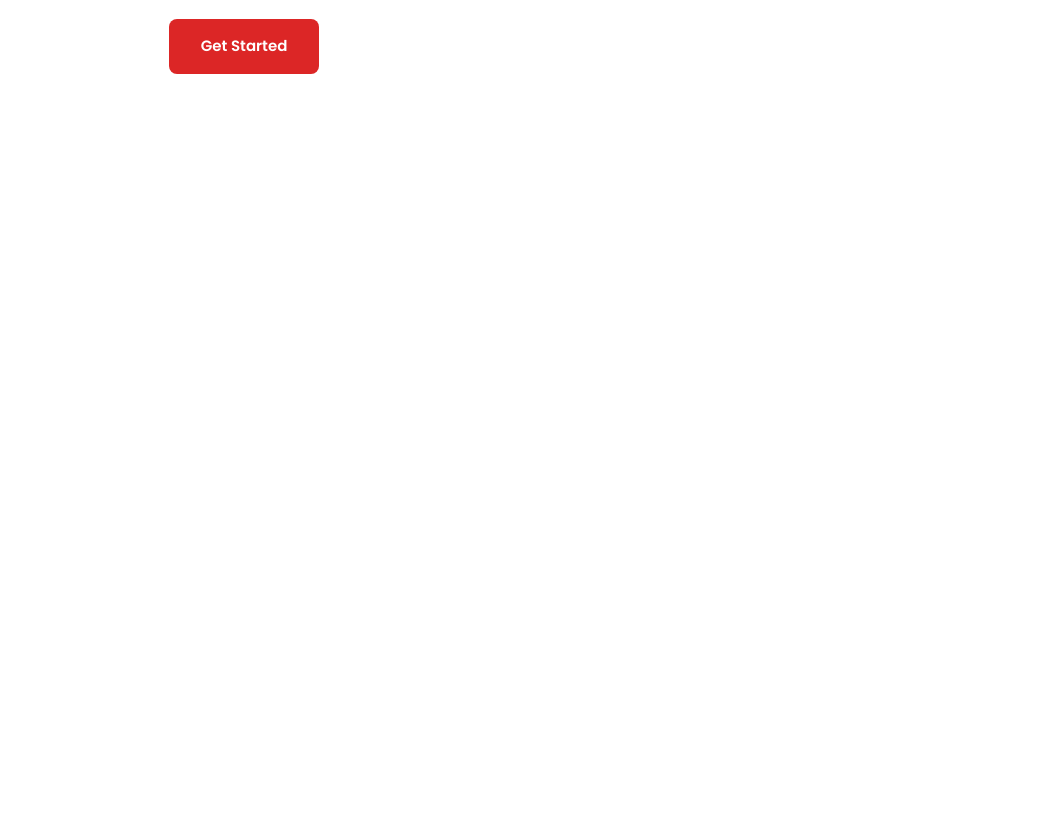
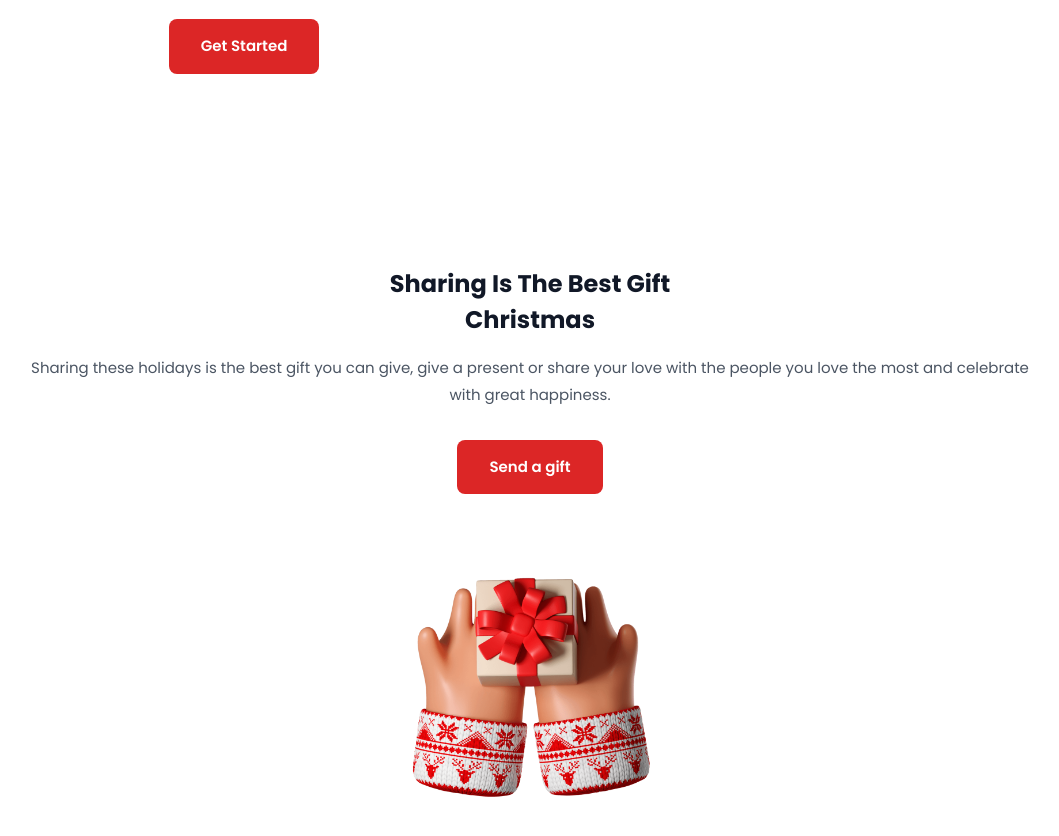
Before and after one commit to fajarfadillahh/christmas-gift-react-tailwind, a React (Vite) app: page / in a window 1280 px wide. Shown: the part 560-1396 px from the top of the page, without its empty margins (110-1169 px from the left). Before the commit the page ends 800 px from the top, so only its background shows below. Built offline with nearby package versions, Linux system fonts and the light colour scheme.

Commit message:
create Share.jsx, the part of Homepage

```diff
--- a/src/pages/Homepage.jsx
+++ b/src/pages/Homepage.jsx
@@ -2,12 +2,14 @@ import React from "react";
 
 import Header from "../components/Header";
 import Hero from "../parts/Homepage/Hero";
+import Share from "../parts/Homepage/Share";
 
 export const Homepage = () => {
   return (
     <>
       <Header />
       <Hero />
+      <Share />
     </>
   );
 };
--- /dev/null
+++ b/src/parts/Homepage/Share.jsx
@@ -0,0 +1,33 @@
+import React from "react";
+import { Link } from "react-router-dom";
+
+import ShareImg from "../../assets/images/shared.png";
+
+export default function Share() {
+  return (
+    <div className="share section">
+      <div className="share__container container grid gap-12">
+        <div className="share__data justify-self-center text-center">
+          <h1 className="share__title section-title">
+            Sharing Is The Best Gift <br />
+            Christmas
+          </h1>
+          <p className="share__text section-text">
+            Sharing these holidays is the best gift you can give, give a present
+            or share your love with the people you love the most and celebrate
+            with great happiness.
+          </p>
+          <Link to="/" className="share__button button inline-flex">
+            Send a gift
+          </Link>
+        </div>
+
+        <img
+          src={ShareImg}
+          className="share__img w-72 justify-self-center"
+          alt="Share image"
+        />
+      </div>
+    </div>
+  );
+}
```
